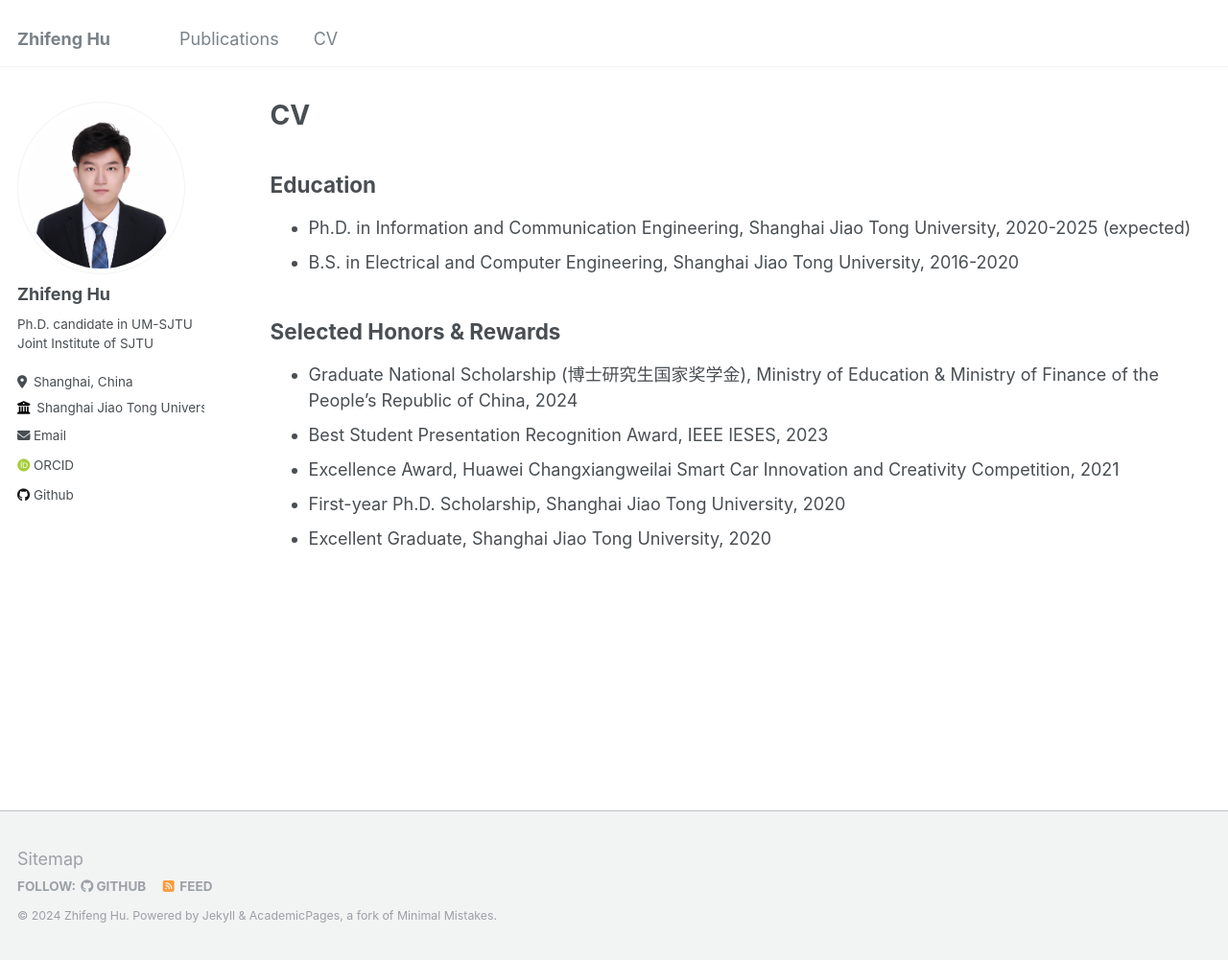
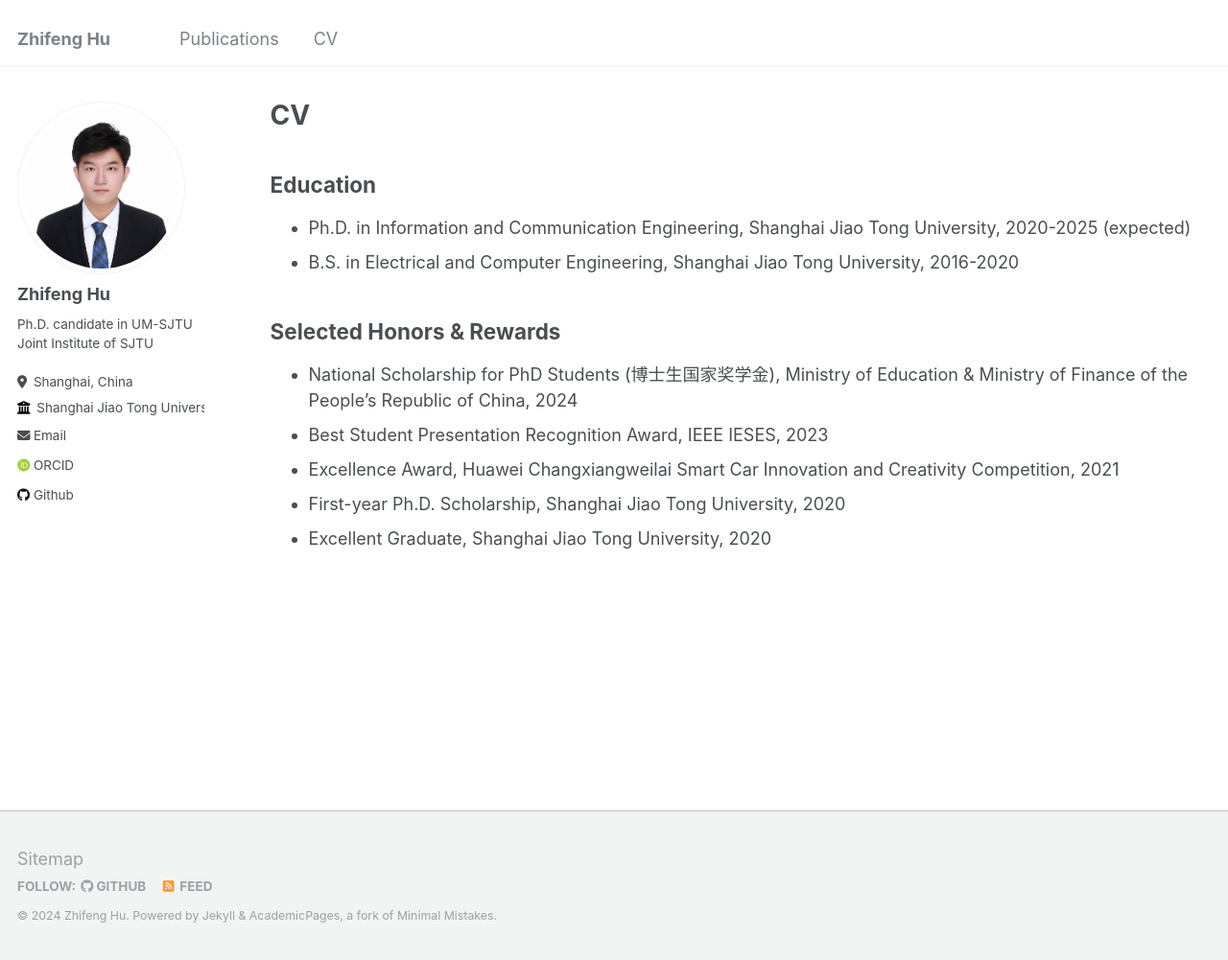
Before and after one commit to CantorHu/CantorHu.github.io, a Jekyll site: the page built from _pages/cv.md, in a window 1280 px wide and 1001 px high. Shown: the whole window at 96% size. Built offline with Jekyll 4.4.1, drawn with Linux system fonts in a browser that asks for light colours; some web fonts are replaced.

Commit message:
Update cv.md

```diff
--- a/_pages/cv.md
+++ b/_pages/cv.md
@@ -17,7 +17,7 @@ Education
 
 Selected Honors & Rewards
 -----
-- Graduate National Scholarship (博士研究生国家奖学金), Ministry of Education & Ministry of Finance of the People's Republic of China, 2024
+- National Scholarship for PhD Students (博士生国家奖学金), Ministry of Education & Ministry of Finance of the People's Republic of China, 2024
 - Best Student Presentation Recognition Award, IEEE IESES, 2023
 - Excellence Award, Huawei Changxiangweilai Smart Car Innovation and Creativity Competition, 2021
 - First-year Ph.D. Scholarship, Shanghai Jiao Tong University, 2020
```
